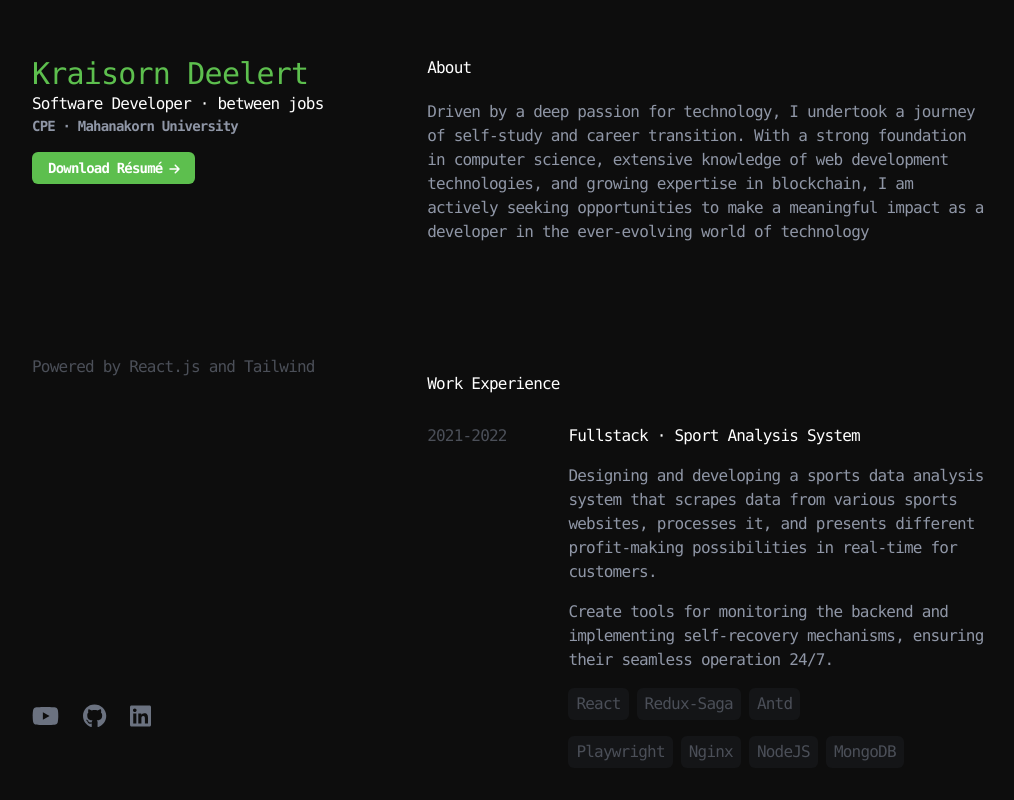
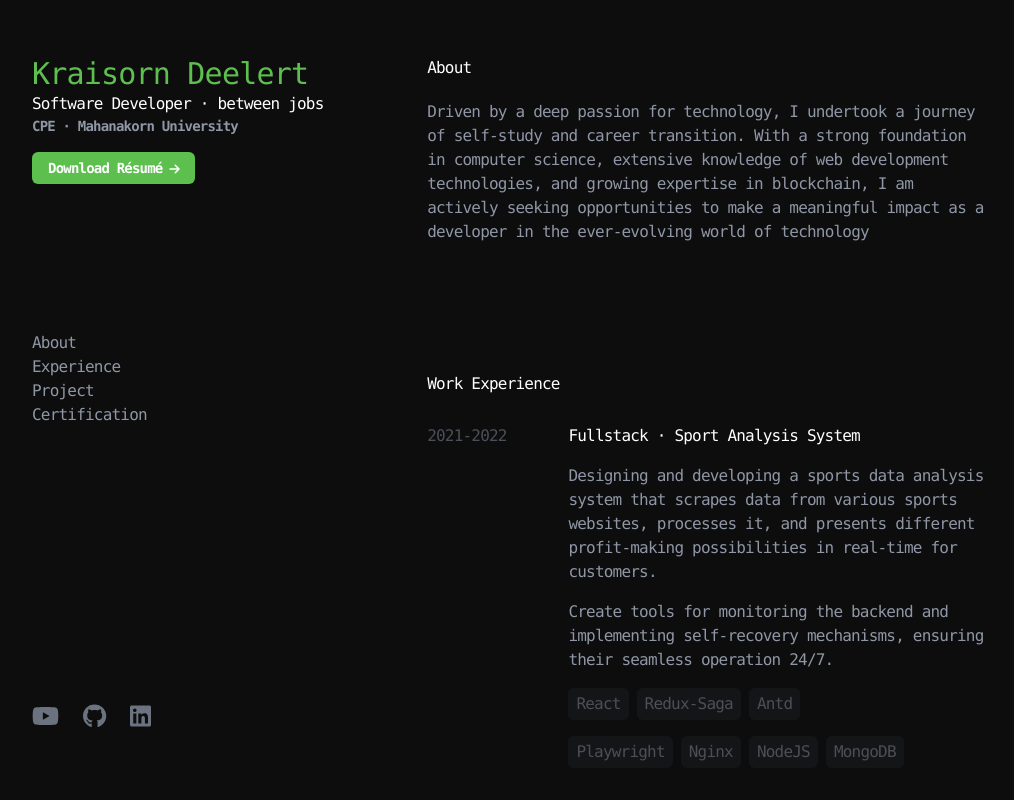
Before and after one commit to tOxicV4p0r/portfolio-v2, a React (Create React App) app: page / in a window 1280 px wide. Shown: the whole page, without its empty margins (124-1138 px from the left). Built offline with nearby package versions, Linux system fonts and the light colour scheme.

Commit message:
navigation chage when scroll to the section

```diff
--- a/src/App.js
+++ b/src/App.js
@@ -1,3 +1,4 @@
+import { useState } from "react";
 import About from "./components/About";
 import Certificate from "./components/Certificate";
 import Contact from "./components/Contact";
@@ -10,18 +11,45 @@ import SideProject from "./components/SideProject";
 import Skill from "./components/Skill";
 import useMediaQuery from "./hook/useMediaQuery";
 
+const OFFSET_Y = 56;
+const data = {
+  title: "",
+  descriptions: "Powered by React.js and Tailwind",
+  sections: [
+    { title: "About", sectionId: "about" },
+    { title: "Experience", sectionId: "experience" },
+    { title: "Project", sectionId: "sideproject" },
+    { title: "Certification", sectionId: "certification" },
+  ]
+}
+
 function App() {
   const isLg = useMediaQuery("(min-width:1024px)")
+  const [currectSection, setCurrectSection] = useState("");
+
+  const handleScroll = () => {
+    for (let i = 0; i < data.sections.length; i++) {
+      const el = data.sections[i];
+      const offetTop = document.getElementById(`${el.sectionId}-section`).getBoundingClientRect().top;
+      const height = document.getElementById(`${el.sectionId}-section`).getClientRects()[0].height;
+      if (offetTop <= OFFSET_Y) {
+        if (offetTop + (height / 2) > OFFSET_Y) {
+          setCurrectSection(el.sectionId)
+          console.log(el.sectionId)
+        }
+      }
+    }
+  }
 
   return (
     <main className="max-w-5xl mx-auto">
       <div className="pt-14 pb-7 px-7 font-mono tracking-tighter block lg:flex h-screen">
         <div className="w-full lg:w-4/6 grid gap-6 pb-10 lg:pb-0">
           <Header />
-          {isLg && <NavContent />}
+          {isLg && <NavContent data={data} section={currectSection} />}
           <Contact />
         </div>
-        <div className="w-full overflow-y-scroll no-scrollbar grid gap-32">
+        <div className="w-full overflow-y-scroll no-scrollbar grid gap-32" onScroll={handleScroll}>
           <About />
           {/* <Skill /> */}
           <Experience />
--- a/src/components/About/index.js
+++ b/src/components/About/index.js
@@ -6,7 +6,7 @@ const data = {
 function About() {
 
     return (
-        <section className="space-y-5">
+        <section className="space-y-5" id="about-section">
             <span className="text-primaryHeader px-2">About</span>
             <div className="text-primaryContent px-2">
                 <span>{data.txt}</span>
--- a/src/components/Certificate/index.js
+++ b/src/components/Certificate/index.js
@@ -30,7 +30,7 @@ function Certificate() {
     const [isMouseEnter, setMouseEnter] = useState({})
 
     return (
-        <section className="space-y-3" id="certification">
+        <section className="space-y-3" id="certification-section">
             <span className="text-primaryHeader px-2">Certification</span>
             <div className="grid gap-10">
                 {
--- a/src/components/Experience/index.js
+++ b/src/components/Experience/index.js
@@ -1,4 +1,4 @@
-import React, { useState } from "react";
+import React, { useEffect, useState } from "react";
 import { FontAwesomeIcon } from "@fortawesome/react-fontawesome";
 import { faArrowUp } from "@fortawesome/free-solid-svg-icons";
 
@@ -40,7 +40,7 @@ function Experience() {
     const [isMouseEnter, setMouseEnter] = useState({})
 
     return (
-        <section className="space-y-5" id="experience">
+        <section className="space-y-5" id="experience-section">
             <span className="text-primaryHeader px-2">Work Experience</span>
             <div className="grid gap-10">
                 {
--- a/src/components/NavContent/index.js
+++ b/src/components/NavContent/index.js
@@ -1,14 +1,29 @@
-const data = {
-    title: "",
-    descriptions: "Powered by React.js and Tailwind",
-}
-
-function NavContent() {
+function NavContent({ data, section }) {
+    const handleClick = (anchor) => {
+        const id = `${anchor}-section`;
+        const element = document.getElementById(id);
+        if (element) {
+            element.scrollIntoView({
+                behavior: "smooth",
+                block: "start",
+            });
+        }
+    }
 
     return (
         <section className="space-y-5">
             <div className="">
-                <span className="text-primarySubContent1">{data.descriptions} {data.title}</span>
+                {
+                    data.sections.map((e, i) => (
+                        <div
+                            key={i}
+                            onClick={() => handleClick(e.sectionId)}
+                            className={`${section == e.sectionId ? "text-white" : ""}`}
+                        >
+                            {e.title}
+                        </div>
+                    ))
+                }
             </div>
         </section>
     )
--- a/src/components/SideProject/index.js
+++ b/src/components/SideProject/index.js
@@ -1,6 +1,7 @@
 import React, { useState } from "react";
 import { FontAwesomeIcon } from "@fortawesome/react-fontawesome";
 import { faArrowUp } from "@fortawesome/free-solid-svg-icons";
+import { faGithub, faYoutube } from "@fortawesome/free-brands-svg-icons";
 import picLittleLemon from "../../asset/littlelemon.png"
 import picSocialMern from "../../asset/social_mern.png"
 import picAxieBot from "../../asset/axiebot.png"
@@ -9,7 +10,9 @@ const data = [
     {
         year: "June 2023",
         link: "https://little-lemon-image-nhvl2sce2q-uc.a.run.app/",
-        code: "https://github.com/tOxicV4p0r/little-lemon/",
+        materials: [
+            { type: faGithub, link: "https://github.com/tOxicV4p0r/little-lemon/" },
+        ],
         title: "Little Lemon restaurant",
         descriptions: ["This project is part of the Meta Front-End Developer Capstone final project assessment and focuses solely on reservation functionality."],
         skills: [
@@ -20,7 +23,10 @@ const data = [
     {
         year: "May 2023",
         link: "https://social-mern-image-nhvl2sce2q-as.a.run.app/",
-        code: "https://github.com/tOxicV4p0r/social_mern_edroh/",
+        materials: [
+            { type: faGithub, link: "https://github.com/tOxicV4p0r/social_mern_edroh/" },
+            { type: faYoutube, link: "https://youtu.be/BdgSbmS4_qg" },
+        ],
         title: "Social MERN stack",
         descriptions: ["This demo project is based on EdRoh's tutorial video on Youtube. I have fixed some bugs and added several features."],
         skills: [
@@ -32,7 +38,7 @@ const data = [
     {
         year: "Feb 2022",
         link: "https://app.axieinfinity.com/marketplace/",
-        code: "",
+        materials: [],
         title: "Automated Trading Bot - Axie",
         descriptions: ["The bot collects daily trading data and utilizes it to analyze buying and selling prices to identify profitable opportunities. It executes automated buying and selling Axie that can generate a profit of 10% or more on the Ronin blockchain."],
         skills: [
@@ -46,11 +52,11 @@ function SideProject() {
     const [isMouseEnter, setMouseEnter] = useState({})
 
     return (
-        <section className="space-y-3" id="sideproject">
+        <section className="space-y-3" id="sideproject-section">
             <span className="text-primaryHeader">Side Project</span>
             <div className="grid gap-10">
                 {
-                    data.map(({ year, link, code, title, descriptions, skills, picture }) => (
+                    data.map(({ year, link, materials, title, descriptions, skills, picture }) => (
                         <div key={title} className="grid grid-cols-8 p-2 hover:bg-primarySubContent2 hover:bg-opacity-10 hover:rounded-xl" onMouseEnter={() => setMouseEnter({ [title]: true })} onMouseLeave={() => setMouseEnter({ [title]: false })}>
                             <div className="col-span-2 text-primarySubContent1">
                                 <div>{year}</div>
@@ -65,12 +71,15 @@ function SideProject() {
                                             <span className={isMouseEnter[title] ? "text-primaryTitle" : "text-primaryHeader"}>{title}</span>
                                     }
                                     {
-                                        code ?
-                                            <div>
-                                                <a className={`${isMouseEnter[title] ? 'text-primarySubTitle' : 'text-primaryContent underline underline-offset-4'}`} href={code} target="_blank" rel="noopener noreferrer">[Code] <FontAwesomeIcon icon={faArrowUp} className={`${isMouseEnter[title] ? "-translate-y-1 translate-x-0.5" : "translate-y-0.5"} rotate-45 text-sm transition-all`} /></a>
+                                        materials.length > 0 ?
+                                            <div className="space-x-4">
+                                                {
+                                                    materials.map((e, i) => (
+                                                        <a key={i} className={`${isMouseEnter[title] ? 'text-primarySubTitle' : 'text-primaryContent underline underline-offset-4'}`} href={e.link} target="_blank" rel="noopener noreferrer"><FontAwesomeIcon icon={e.type} className={`${isMouseEnter[title] ? "scale-125" : ""} transition-all`} /></a>
+                                                    ))
+                                                }
                                             </div>
-                                            :
-                                            null
+                                            : null
                                     }
                                     {
                                         descriptions.map((e, i) => (
--- a/src/components/Skill/index.js
+++ b/src/components/Skill/index.js
@@ -21,7 +21,7 @@ const data = [
 
 function Skill() {
     return (
-        <section className="space-y-5" id="skill">
+        <section className="space-y-5" id="skill-section">
             <span className="text-primaryHeader px-2">Skill</span>
             <div className="grid">
                 {
```
